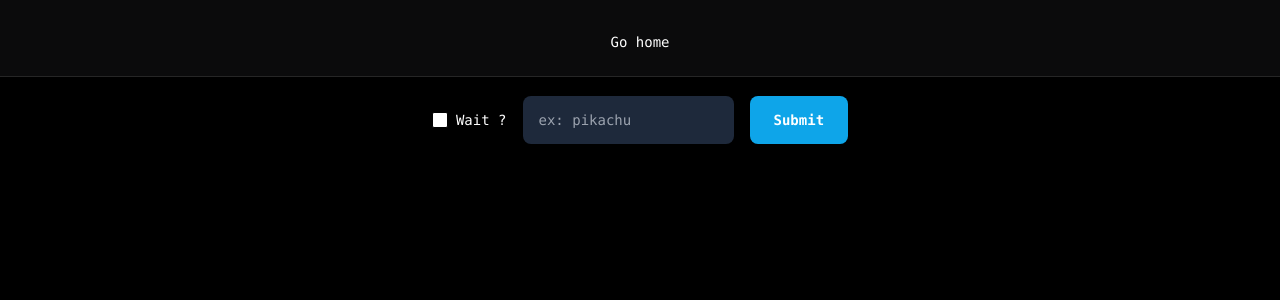
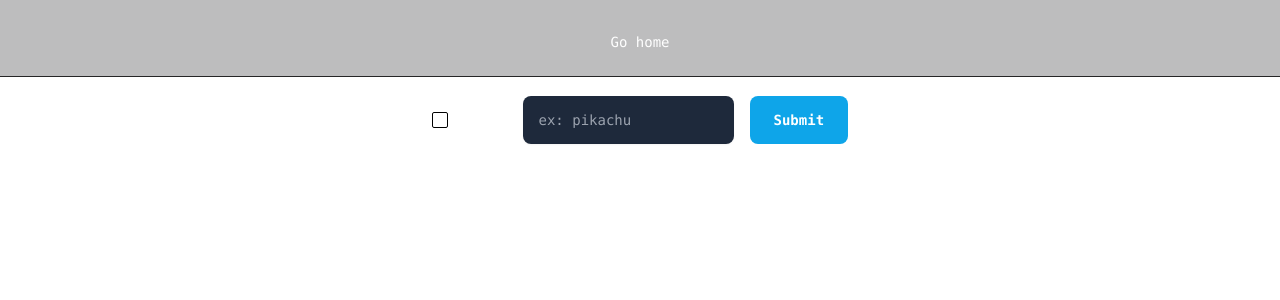
Before and after one commit to fredk3/simple-pokedex, a Next.js app: page / in a window 1280 px wide. Shown: the top 300 px of the page. Built offline with nearby package versions, Linux system fonts and the light colour scheme.

Commit message:
Update layout.tsx

```diff
--- a/app/layout.tsx
+++ b/app/layout.tsx
@@ -8,7 +8,7 @@
     <html>
       <head />
       <body suppressHydrationWarning className="dark">
-        <main className="text-white flex min-h-screen flex-col items-center justify-between p-4 pt-24 md:p-24 h-screen bg-black">
+        <main className="text-white flex min-h-screen flex-col items-center justify-between p-4 pt-24 md:p-24 h-screen">
           <div className="z-10 w-full h-full max-w-5xl items-center justify-between font-mono text-sm">
             <Link
               href={`/`}
```
